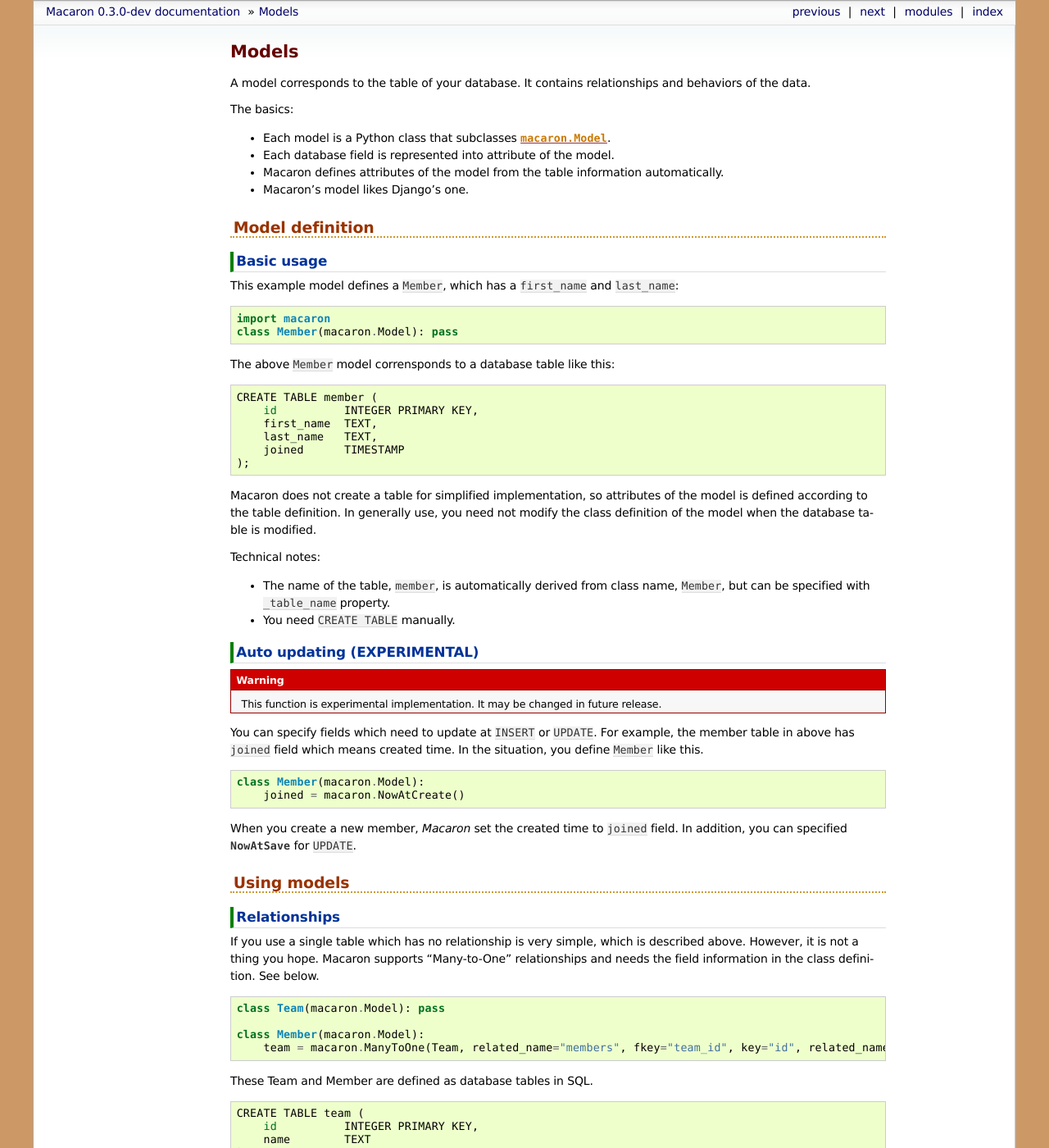
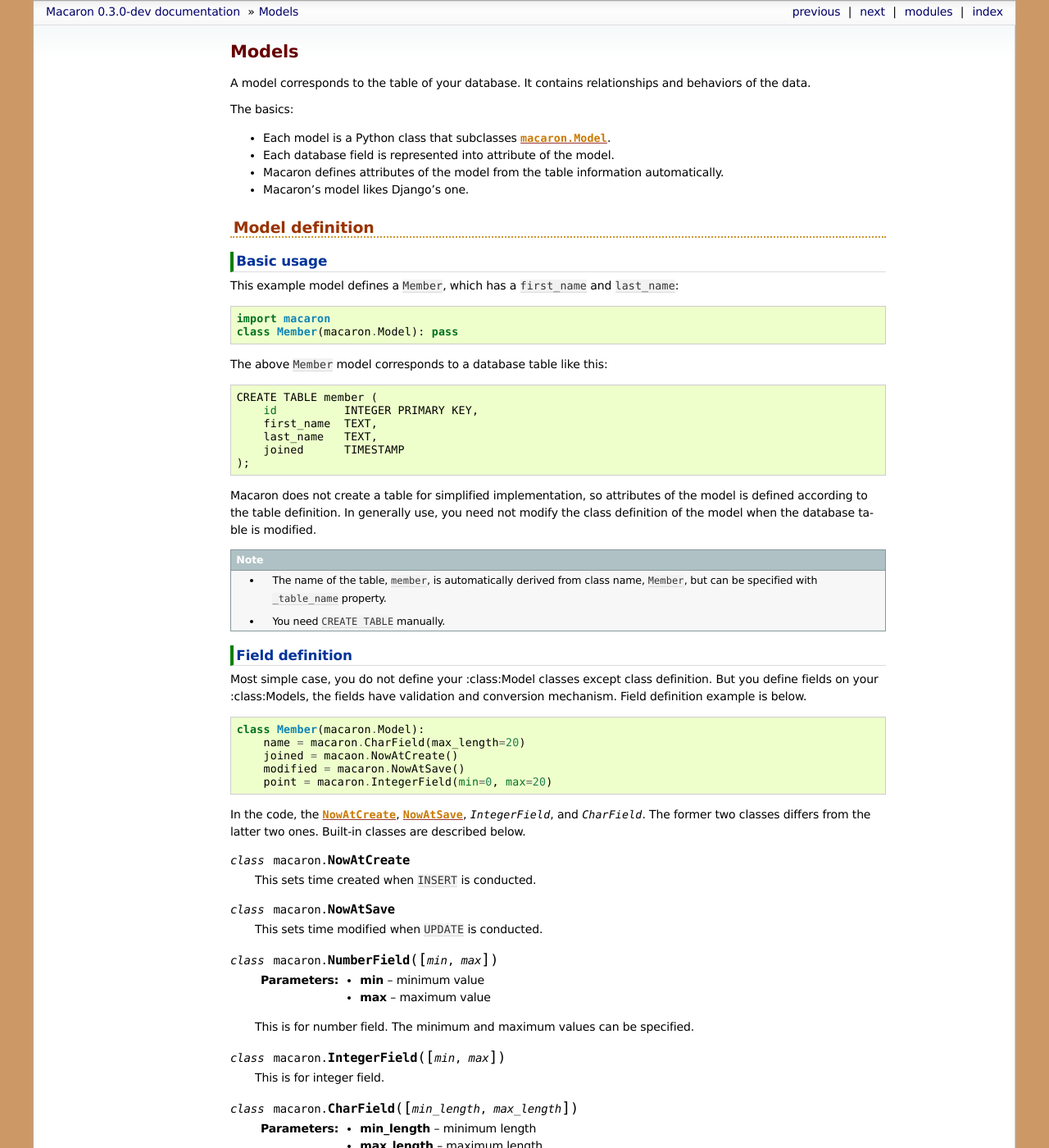
Before and after one commit to nobrin/macaron, a Sphinx documentation site: the page built from doc/models.rst, in a window 1280 px wide and 1400 px high. Shown: the whole window at 82% size. Built offline with Sphinx 7.4.7, drawn with Linux system fonts in a browser that asks for light colours; some of the changed text lies outside the part shown.

Commit message:
ADD: Reference guide of Field, QuerySet and so on.

```diff
--- a/doc/class/macaron.rst
+++ b/doc/class/macaron.rst
@@ -12,10 +12,6 @@
    :members:
    :undoc-members:
 
-.. autoclass:: Field
-   :members:
-   :undoc-members:
-
 .. autoclass:: TableMetaInfo
    :members:
    :undoc-members:
--- a/doc/models.rst
+++ b/doc/models.rst
@@ -27,7 +27,7 @@
     import macaron
     class Member(macaron.Model): pass
 
-The above ``Member`` model corrensponds to a database table like this:
+The above ``Member`` model corresponds to a database table like this:
 
 ::
 
@@ -40,30 +40,53 @@
 
 Macaron does not create a table for simplified implementation, so attributes of the model is defined according to the table definition. In generally use, you need not modify the class definition of the model when the database table is modified.
 
-Technical notes:
+.. note::
 
-- The name of the table, ``member``, is automatically derived from class name, ``Member``, but can be specified with ``_table_name`` property.
-- You need ``CREATE TABLE`` manually.
+   - The name of the table, ``member``, is automatically derived from class name, ``Member``, but can be specified with ``_table_name`` property.
+   - You need ``CREATE TABLE`` manually.
 
-Auto updating (EXPERIMENTAL)
-----------------------------
 
-.. warning::
+Field definition
+----------------
 
-   This function is experimental implementation. It may be changed in future release.
-
-You can specify fields which need to update at ``INSERT`` or ``UPDATE``. For example, the member table in above has ``joined`` field which means created time. In the situation, you define ``Member`` like this.
+Most simple case, you do not define your :class:Model classes except class definition. But you define fields on your :class:Models, the fields have validation and conversion mechanism. Field definition example is below.
 
 ::
 
     class Member(macaron.Model):
-        joined = macaron.NowAtCreate()
+        name = macaron.CharField(max_length=20)
+        joined = macaon.NowAtCreate()
+        modified = macaron.NowAtSave()
+        point = macaron.IntegerField(min=0, max=20)
 
-When you create a new member, *Macaron* set the created time to ``joined`` field. In addition, you can specified :class:`NowAtSave` for ``UPDATE``.
+In the code, the :class:`NowAtCreate`, :class:`NowAtSave`, `IntegerField`, and `CharField`. The former two classes differs from the latter two ones. Built-in classes are described below.
 
+.. class:: NowAtCreate()
 
-Using models
-============
+   This sets time created when ``INSERT`` is conducted.
+
+.. class:: NowAtSave()
+
+   This sets time modified when ``UPDATE`` is conducted.
+
+.. class:: NumberField([min, max])
+
+   :param min: minimum value
+   :param max: maximum value
+
+   This is for number field. The minimum and maximum values can be specified.
+
+.. class:: IntegerField([min, max])
+
+   This is for integer field.
+
+.. class:: CharField([min_length, max_length])
+
+   :param min_length: minimum length
+   :param max_length: maximum length
+
+   This is for text field. If you want to check the text length, you can specified ``min_length`` and ``max_length``.
+
 
 Relationships
 -------------
@@ -94,17 +117,17 @@
         age         INT
     );
 
-Technical notes:
+.. note::
 
-- The parameters ``related_name``, ``fkey`` (foreign key), and ``key`` of :class:`macaron.ManyToOne` can be omitted. Then, parameters are specified as below.
+   - The parameters ``related_name``, ``fkey`` (foreign key), and ``key`` of :class:`macaron.ManyToOne` can be omitted. Then, parameters are specified as below.
 
-  - The ``related_name`` is derived from ``Team`` and '_set', i.e. 'team_set'.
-  - The ``fkey`` is specified as ``Team``'s table name and '_id', i.e. 'team_id'.
-  - The ``key`` is specified as ``Team``'s primary key name, i.e. 'id'.
+     - The ``related_name`` is derived from ``Team`` and '_set', i.e. 'team_set'.
+     - The ``fkey`` is specified as ``Team``'s table name and '_id', i.e. 'team_id'.
+     - The ``key`` is specified as ``Team``'s primary key name, i.e. 'id'.
 
 In this example, a Many-to-One relationship which represents that a ``Member`` has a ``Team`` -- means a ``Member`` belongs to a ``Team`` but each ``Member`` only belongs to one ``Team`` -- is defined as above.
 
-Tha attribute ``team`` of ``Member`` class relate the ``Member`` and ``Team``. This definition also create *recursive relationships* (an object with a Many-to-One relationship to itself), automatically. If you want to call the field to another name, you can it.
+The attribute ``team`` of ``Member`` class relate the ``Member`` and ``Team``. This definition also create *recursive relationships* (an object with a Many-to-One relationship to itself), automatically. If you want to call the field to another name, you can it.
 
 ::
 
@@ -112,8 +135,55 @@
         belongs_to = macaron.ManyToOne(Team, fkey="team_id", key="id", related_name="members")
 
 
-Hooks
-=====
+Using models
+============
 
-- before_create
-- before_save
+
+Customizing fields and behaviors of models
+==========================================
+
+Macaron's model class is designed flexible. You can customize field types and before and after ``INSERT`` and ``UPDATE``.
+
+Field types
+-----------
+
+Field definition section describes how to use field classes. This section describes how to customize fields. Field type classes are derived from base class :class:`Field` or subclasses of :class:`Field`. Now there are :class:`AtCreate` and :class:`AtSave` subclasses derived from :class:`Field`. For example, :class:`NowAtCreate` is a subclass of :class:`AtCreate` (i.e. it is a subclass of :class:`Field`, too).
+
+For example, :class:`NowAtCreate` is implemented as below.::
+
+    class NowAtCreate(AtCreate):
+        def set(self, obj, value):
+            return datetime.datetime.now()
+
+The :meth:`NowAtCreate.set` is called when object is inserted to database. In this way, implementing some callback methods and you can control behaviors of model objects.
+
+These methods are called in below sequence.
+
+- In ``INSERT`` and ``UPDATE``
+
+  1. The :meth:`Field.set` is called at ``INSERT`` or ``UPDATE``.
+  2. The :meth:`Field.validate` is called for validation.
+  3. The :meth:`Model.before_create` or :meth:`Model.before_save` is called (see next section).
+  4. The :meth:`Field.to_database` is called.
+  5. SQL is conducted.
+  6. The :meth:`Field.to_object` is called with new record from database.
+  7. The :meth:`Model.after_create` or :meth:`Model.after_save` is called (see next section).
+
+- In ``SELECT``
+
+  1. SQL is conducted.
+  2. The :meth:`Field.to_object` is called with selected record.
+
+
+Hooks in model
+--------------
+
+.. class:: Model()
+
+   .. method:: before_create()
+
+   .. method:: before_save()
+
+   .. method:: after_create()
+
+   .. method:: after_save()
```
Also changed, not shown: doc/bottle.rst (deleted, +0 -31 lines), doc/class/field.rst (added, +41 -0 lines), doc/class/queryset.rst (+73 -9 lines), doc/index.rst (+11 -1 lines), doc/webapp.rst (added, +52 -0 lines), macaron.py (+6 -12 lines).
